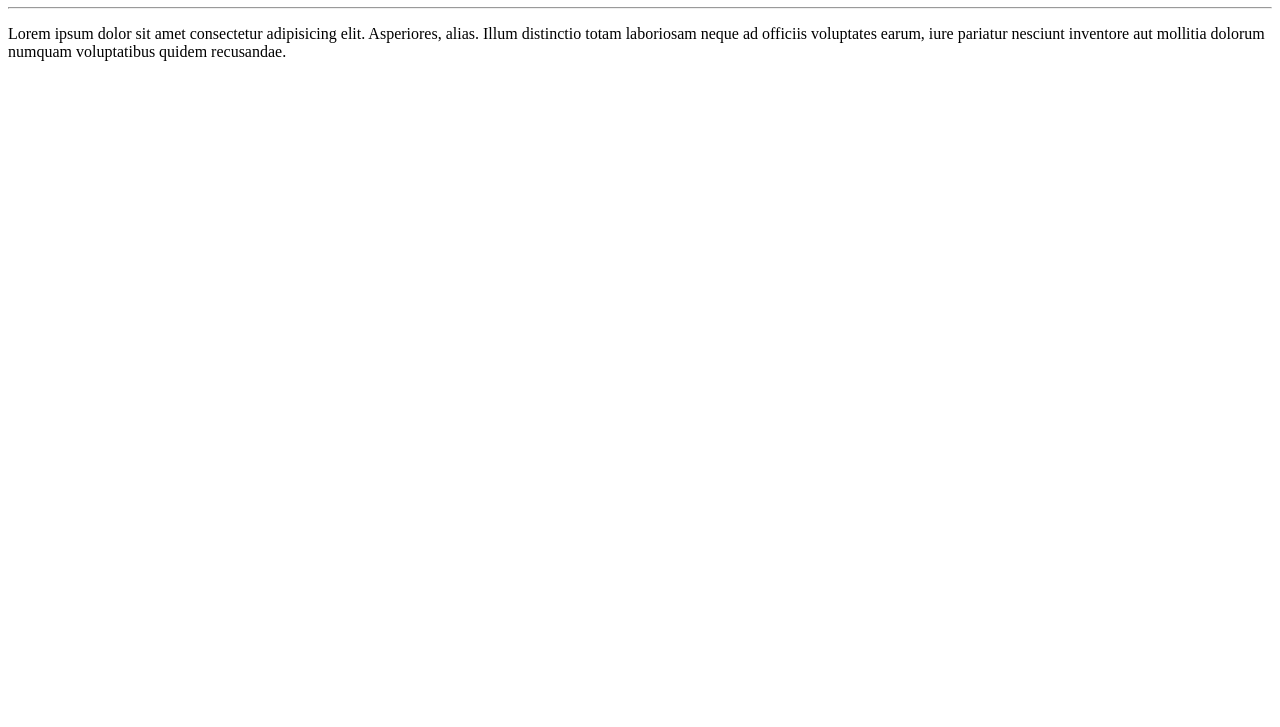
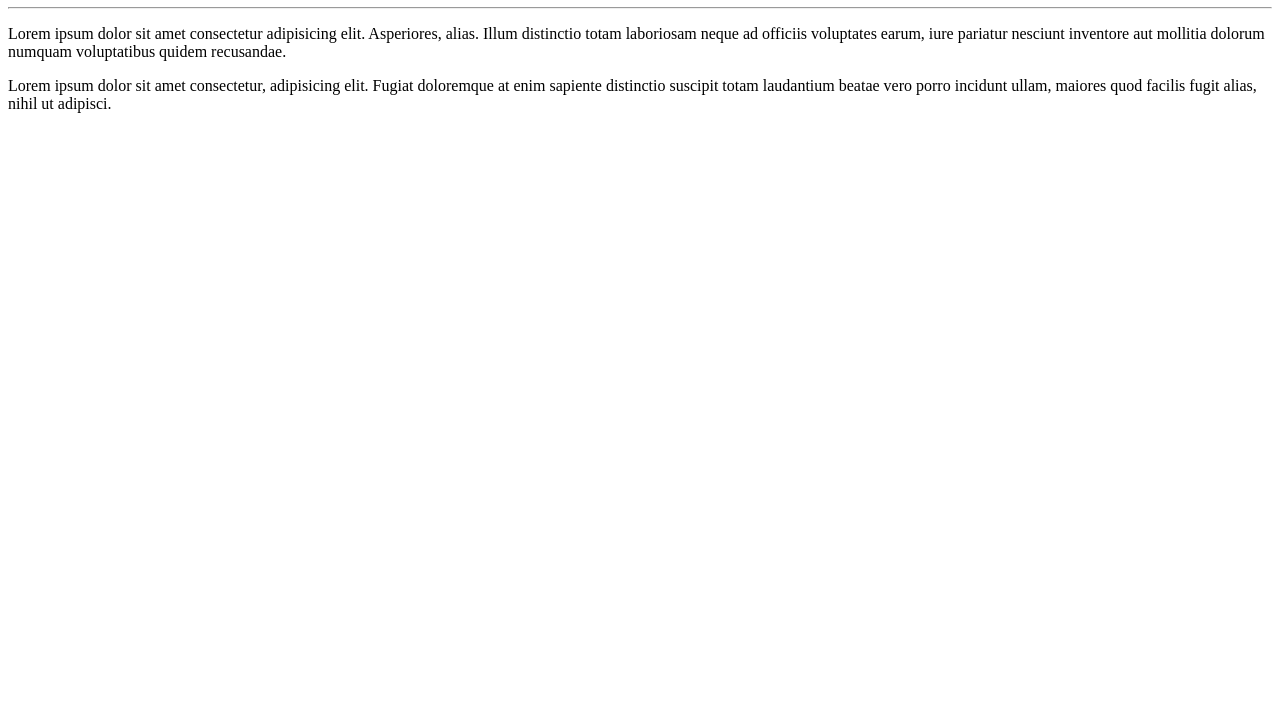
Before and after one commit to Josias-ms/Ola-Mundo, a plain HTML site: page site-exemplo/index.html in a window 1280 px wide. Shown: the part 73-800 px from the top of the page. Drawn offline with Linux system fonts and the light colour scheme.

Commit message:
adicionei um parágrafo

```diff
--- a/site-exemplo/index.html
+++ b/site-exemplo/index.html
@@ -9,5 +9,6 @@
     <h1>Olá, Mundo!</h1>
     <hr>
     <p>Lorem ipsum dolor sit amet consectetur adipisicing elit. Asperiores, alias. Illum distinctio totam laboriosam neque ad officiis voluptates earum, iure pariatur nesciunt inventore aut mollitia dolorum numquam voluptatibus quidem recusandae.</p>
+    <p>Lorem ipsum dolor sit amet consectetur, adipisicing elit. Fugiat doloremque at enim sapiente distinctio suscipit totam laudantium beatae vero porro incidunt ullam, maiores quod facilis fugit alias, nihil ut adipisci.</p>
 </body>
 </html>
```
